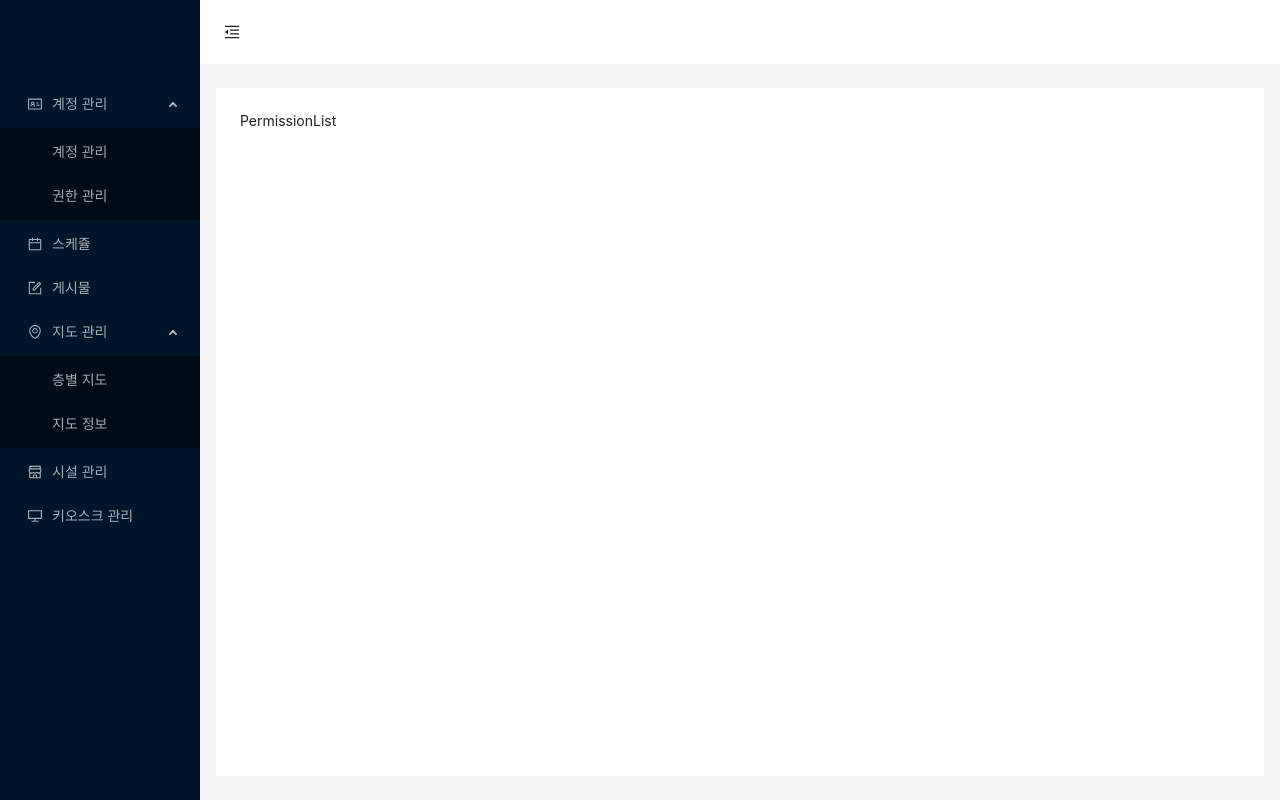
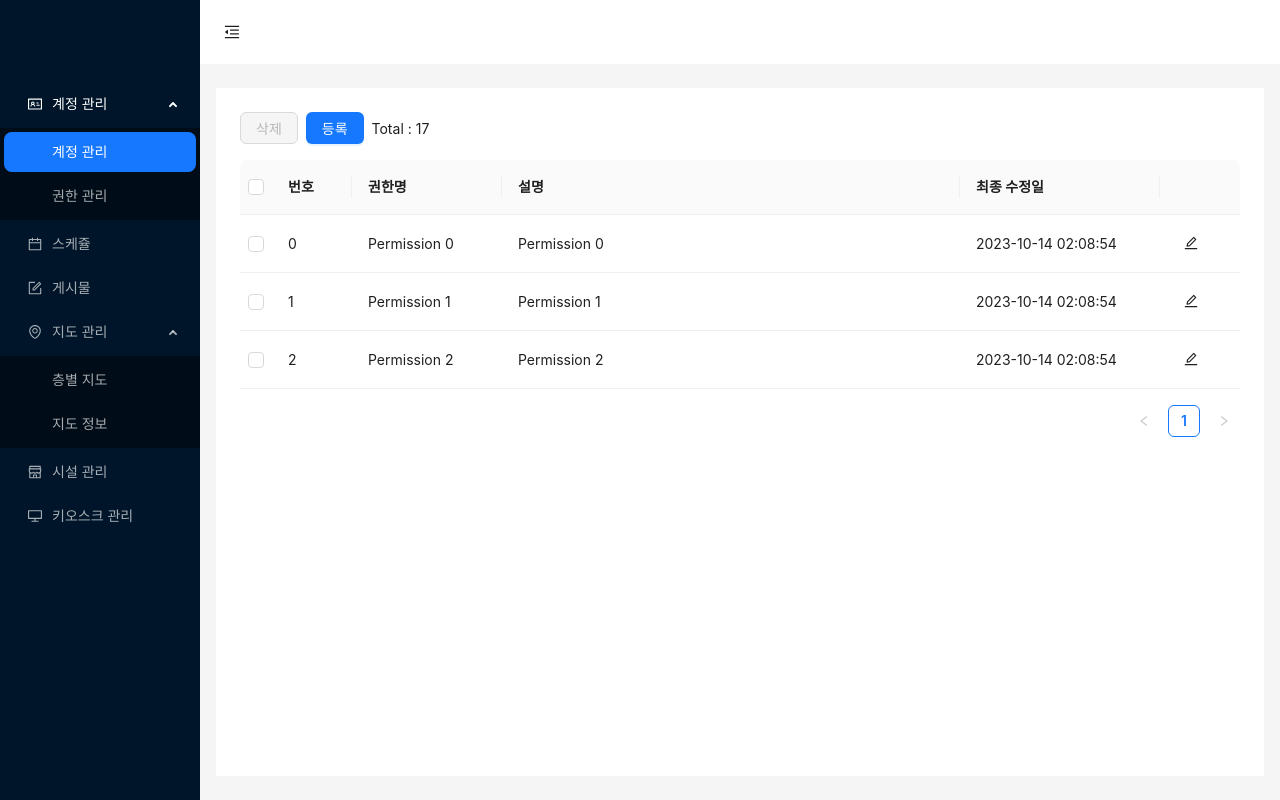
Before and after one commit to limlimlimlimlimlim/tov-cms, a Next.js app in the folder apps/cms-fe/: page /permission/list in a window 1280 px wide. Built offline with nearby package versions, Linux system fonts and the light colour scheme.

Commit message:
feat: #8 create permission list ui

```diff
--- a/apps/cms-fe/app/permission/list/page.tsx
+++ b/apps/cms-fe/app/permission/list/page.tsx
@@ -1,3 +1,104 @@
+"use client";
+import { Button, Flex, Table } from "antd";
+import { useEffect, useState } from "react";
+import { format } from "date-fns";
+import type { ColumnsType } from "antd/es/table";
+import Link from "next/link";
+import { EditOutlined } from "@ant-design/icons";
+import type { AccountItem, PermissionItem } from "../../../interface/account";
+
+const columns: ColumnsType<PermissionItem> = [
+  {
+    title: "번호",
+    dataIndex: "no",
+    width: 80,
+  },
+  {
+    title: "권한명",
+    dataIndex: "name",
+    width: 150,
+  },
+  {
+    title: "설명",
+    dataIndex: "description",
+  },
+  {
+    title: "최종 수정일",
+    dataIndex: "modifiedDate",
+    render: (date: Date) => format(date, "yyyy-MM-dd hh:mm:ss"),
+    width: 200,
+  },
+  {
+    title: "",
+    width: 80,
+    render: (value: any) => {
+      return (
+        <Link href={`/account/edit/${(value as any).no}`}>
+          <Button size="small" type="text">
+            <EditOutlined />
+          </Button>
+        </Link>
+      );
+    },
+  },
+];
+
 export default function PermissionList() {
-  return <div>PermissionList</div>;
+  const [count, setCount] = useState(17);
+  const [data, setData] = useState<PermissionItem[]>([]);
+  const [selectedData, setSelectedData] = useState<PermissionItem[]>([]);
+
+  useEffect(() => {
+    const temp: PermissionItem[] = [];
+    for (let i = 0; i < 3; i++) {
+      temp.push({
+        key: i,
+        no: i,
+        name: `Permission ${i}`,
+        description: `Permission ${i}`,
+        modifiedDate: new Date(),
+      });
+    }
+    setData(temp);
+  }, []);
+
+  const rowSelection = {
+    onChange: (
+      selectedRowKeys: React.Key[],
+      selectedRows: PermissionItem[]
+    ) => {
+      setSelectedData(selectedRows);
+    },
+    getCheckboxProps: (record: AccountItem) => ({
+      disabled: record.name === "Disabled User", // Column configuration not to be checked
+      name: record.name,
+    }),
+  };
+
+  return (
+    <Flex vertical gap="middle">
+      <Flex justify="space-between">
+        <Flex gap="small" align="center">
+          <Button danger disabled={selectedData.length === 0}>
+            삭제
+          </Button>
+          <Link href="/account/register">
+            <Button type="primary">등록</Button>
+          </Link>
+
+          <span>Total : {count}</span>
+        </Flex>
+      </Flex>
+      <Table
+        columns={columns}
+        dataSource={data}
+        pagination={{ pageSize: 50 }}
+        scroll={{ y: 750 }}
+        rowSelection={{
+          type: "checkbox",
+          ...rowSelection,
+        }}
+      />
+    </Flex>
+  );
 }
--- a/apps/cms-fe/component/app-sider/app-sider.tsx
+++ b/apps/cms-fe/component/app-sider/app-sider.tsx
@@ -66,6 +66,7 @@ export default function AppSider({ collapsed }) {
         theme="dark"
         mode="inline"
         items={items}
+        defaultSelectedKeys={["/account/list"]}
         defaultOpenKeys={["account", "map"]}
       />
     </Sider>
```
Also changed, not shown: apps/cms-fe/app/account/list/page.tsx (+5 -6 lines), apps/cms-fe/interface/account.ts (+8 -0 lines).
